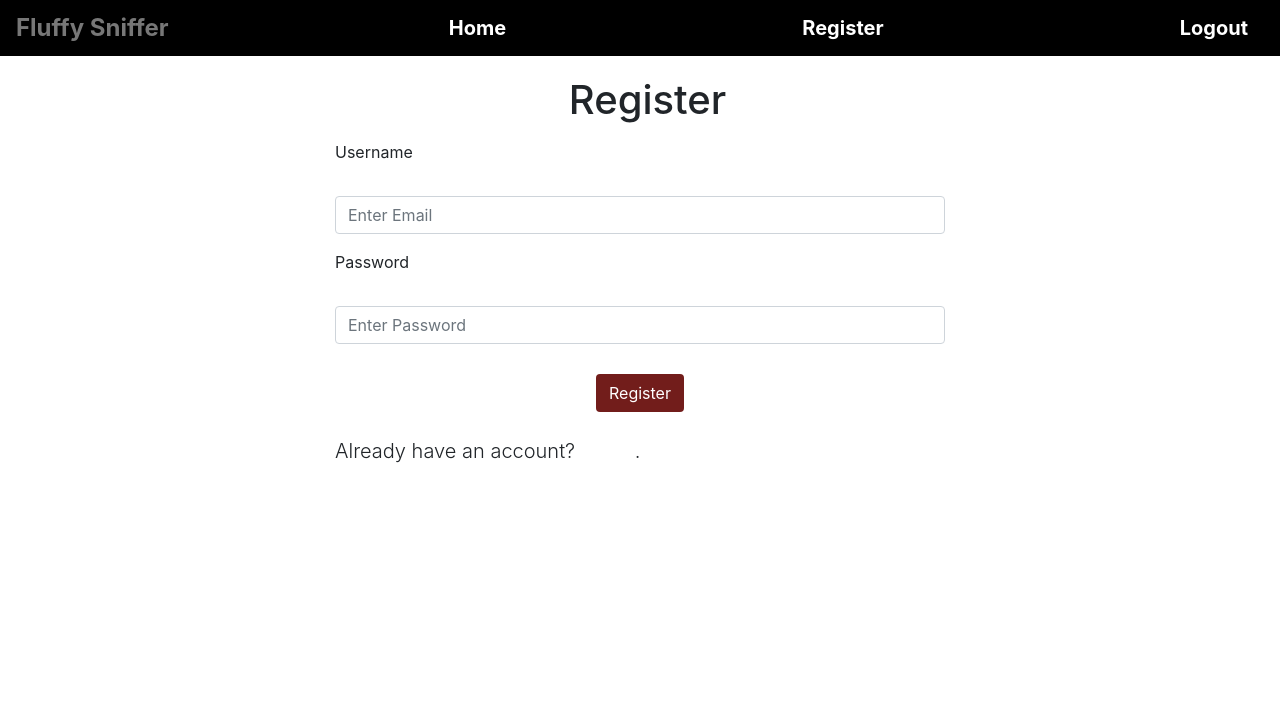
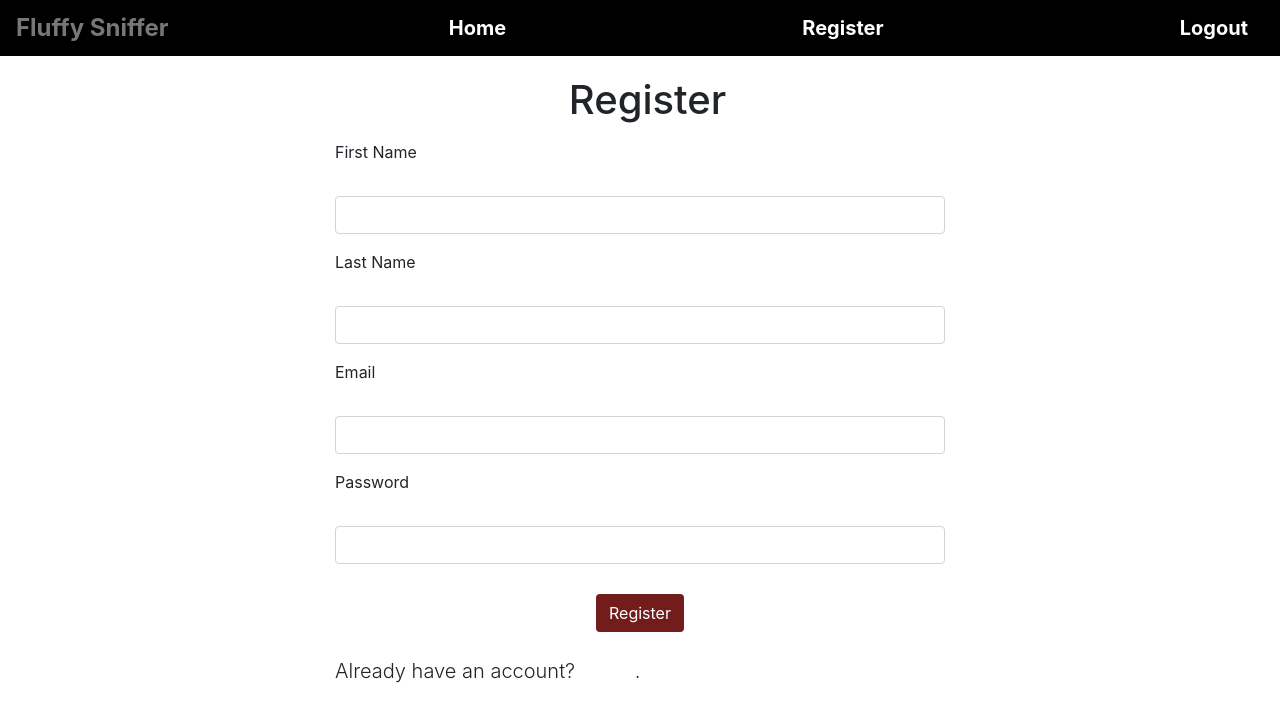
Before and after one commit to novakjason/fluffy-sniffer, a React (Create React App) app in the folder client/: page /register in a window 1280 px wide. Shown: the top 720 px of the page. Built offline with nearby package versions, Linux system fonts and the light colour scheme.

Commit message:
updated User Schema and modified front end state capture to match new User Schema

```diff
--- a/client/src/pages/Register.js
+++ b/client/src/pages/Register.js
@@ -8,7 +8,9 @@ import API from "../utils/API";
 class Register extends React.Component {
 
     state = {
-        username: "",
+        firstName: "",
+        lastName: "",
+        email: "",
         password: "",
         redirect: false,
         newAccount: false,
@@ -37,15 +39,17 @@ class Register extends React.Component {
 
     handleRegistration = event => {
         event.preventDefault();
-        if (!this.state.username || !this.state.password) {
+        if (!this.state.firstName || !this.state.lastName || !this.state.email || !this.state.password) {
             return;
         }
         API.addNewUser({
-            username: this.state.username,
+            firstName: this.state.firstName,
+            lastName: this.state.lastName,
+            email: this.state.email,
             password: this.state.password
         })
             .then(response => {
-                console.log(`Welcome ${response.data.username}! Your new account has been created!`);
+                console.log(`Welcome ${response.data.firstName} ${response.data.lastName}! Your new account has been created!`);
                 console.log(response);
                 if (response.status === 200) {
                     this.setState({
@@ -109,17 +113,19 @@ class Register extends React.Component {
                         <h1 className="text-center mb-3" style={{ marginTop: 20 }}><i className="fas fa-sign-in-alt" style={{ marginRight: "15px" }}></i>Register</h1>
                         <form className="login">
                             <div className="form-group">
-                                <label htmlFor="username-input">Username</label>
-                                <Input type="input" id="username-input" name="username" className="form-control" onChange={this.handleInputChange} placeholder="Enter Email" required />
-                                <div className="form-group">
-                                    <label htmlFor="password-input">Password</label>
-                                    <Input type="password" id="password-input" name="password" className="form-control" onChange={this.handleInputChange} placeholder="Enter Password" required />
-                                    <Button type="submit" className="btn btn-block" onClick={this.handleRegistration}>Register</Button>
-                                    <p className="lead mt-4">
-                                        Already have an account? <a href="/">Login</a>.
-                                    </p>
-                                </div>
+                                <label htmlFor="firstName-input">First Name</label>
+                                <Input type="input" id="firstName-input" name="firstName" className="form-control" onChange={this.handleInputChange} required />
+                                <label htmlFor="lastName-input">Last Name</label>
+                                <Input type="input" id="lastName-input" name="lastName" className="form-control" onChange={this.handleInputChange} required />
+                                <label htmlFor="email-input">Email</label>
+                                <Input type="email" id="email-input" name="email" className="form-control" onChange={this.handleInputChange} required />
+                                <label htmlFor="password-input">Password</label>
+                                <Input type="password" id="password-input" name="password" className="form-control" onChange={this.handleInputChange} required />
                             </div>
+                            <Button type="submit" className="btn btn-block" onClick={this.handleRegistration}>Register</Button>
+                            <p className="lead mt-4">
+                                Already have an account? <a href="/">Login</a>.
+                            </p>
                         </form>
                     </Col>
                     <Col size="md-3" />
```
Also changed, not shown: 1 other file (tests, documents, lock files or other folders).
